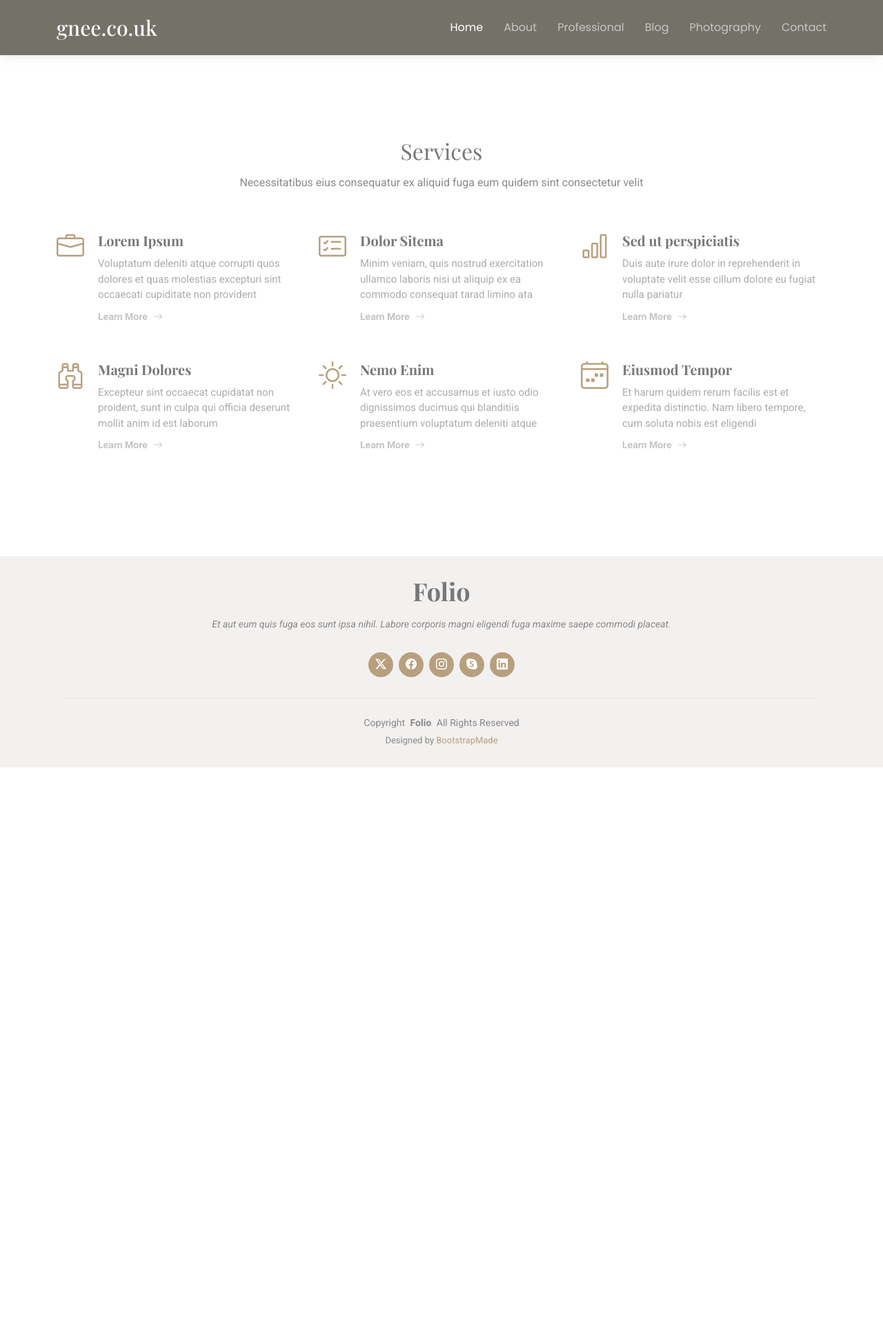
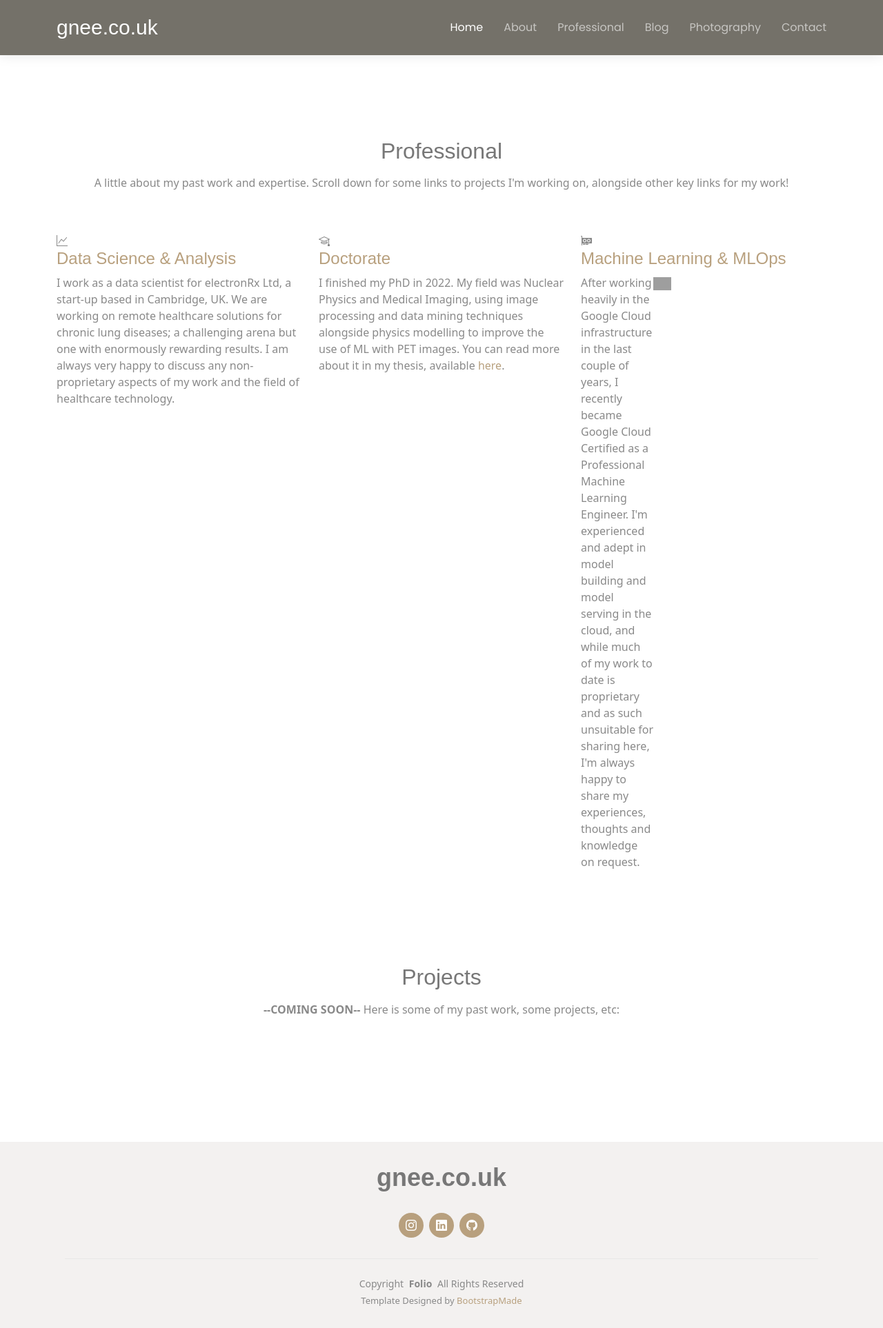
Before and after one commit to gnee-git/gnee-website, a Flask app: page /professional in a window 1280 px wide. Shown: the whole page at 69% size. Before the commit the page ends 1113 px from the top, so only its background shows below. Run offline with Flask 3, Linux system fonts and the light colour scheme; parts of the project's set-up code (start-up, migrations or seed data) failed here and were passed over; some libraries are stand-ins or nearby versions; some web fonts are replaced; grey boxes are pictures that could not be loaded.

Commit message:
Filling out website - minor changes to database manager.

```diff
--- a/app.py
+++ b/app.py
@@ -33,4 +33,4 @@ def professional():
     return render_template('professional.html')
 
 if __name__ == '__main__':
-    app.run(debug=True)
+    app.run(port=8000, debug=True)
--- a/create_db.py
+++ b/create_db.py
@@ -32,7 +32,7 @@ class Post(db.Model):
     blog_title = db.Column(db.String(255), nullable=True)
     blog_text = db.Column(db.Text, nullable=True)
 
-    def __init__(self, post_type, photography_url, photography_comment, blog_title, blog_text):
+    def __init__(self, post_type, photography_url=None, photography_comment=None, blog_title=None, blog_text=None):
         # generate a random 4 digit integer for the id
         self.id = random.randint(1000, 9999)
         self.date_time = datetime.datetime.now()
--- a/post_manager.py
+++ b/post_manager.py
@@ -2,7 +2,7 @@ import os
 import datetime
 from tkinter import Tk, Label, Button, Entry, Text, filedialog
 from google.cloud import storage
-from database.models import db, Post
+from create_db import db, Post
 from flask import Flask
 from config import Config
 import json
@@ -58,7 +58,7 @@ def create_blog_post():
     blog_title.pack()
 
     Label(blog_window, text="Enter your blog post in Markdown:").pack()
-    blog_text = Text(blog_window, height=100, width=350)
+    blog_text = Text(blog_window, height=50, width=80)
     blog_text.pack()
 
     Button(blog_window, text="Save", command=save_blog_post).pack()
--- a/static/css/main.css
+++ b/static/css/main.css
@@ -12,10 +12,17 @@
 --------------------------------------------------------------*/
 /* Fonts */
 :root {
+  --default-font: "League Spartan",  system-ui, -apple-system, "Segoe UI", Roboto, "Helvetica Neue", Arial, "Noto Sans", "Liberation Sans", sans-serif, "Apple Color Emoji", "Segoe UI Emoji", "Segoe UI Symbol", "Noto Color Emoji";
+  --heading-font: "HK Grotesk Wide",  sans-serif;
+  --nav-font: "Poppins",  sans-serif;
+}
+
+/* ORIGINAL - :root {
   --default-font: "Roboto",  system-ui, -apple-system, "Segoe UI", Roboto, "Helvetica Neue", Arial, "Noto Sans", "Liberation Sans", sans-serif, "Apple Color Emoji", "Segoe UI Emoji", "Segoe UI Symbol", "Noto Color Emoji";
   --heading-font: "Playfair Display",  sans-serif;
   --nav-font: "Poppins",  sans-serif;
-}
+}*/
+
 
 /* Global Colors - The following color variables are used throughout the website. Updating them here will change the color scheme of the entire website */
 :root {
--- a/templates/base.html
+++ b/templates/base.html
@@ -32,6 +32,9 @@
   <script src="https://cdn.jsdelivr.net/npm/bootstrap@5.3.3/dist/js/bootstrap.bundle.min.js" integrity="sha384-YvpcrYf0tY3lHB60NNkmXc5s9fDVZLESaAA55NDzOxhy9GkcIdslK1eN7N6jIeHz" crossorigin="anonymous"></script>
   <script src="https://cdn.jsdelivr.net/npm/@popperjs/core@2.11.8/dist/umd/popper.min.js" integrity="sha384-I7E8VVD/ismYTF4hNIPjVp/Zjvgyol6VFvRkX/vR+Vc4jQkC+hVqc2pM8ODewa9r" crossorigin="anonymous"></script>
   <script src="https://cdn.jsdelivr.net/npm/bootstrap@5.3.3/dist/js/bootstrap.min.js" integrity="sha384-0pUGZvbkm6XF6gxjEnlmuGrJXVbNuzT9qBBavbLwCsOGabYfZo0T0to5eqruptLy" crossorigin="anonymous"></script>
+  <!-- This should let us render Markdown for the blog posts: -->
+  <script type="module" src="https://cdn.jsdelivr.net/npm/zero-md@3?register"></script>
+
   <!-- =======================================================
   * Template Name: Folio
   * Template URL: https://bootstrapmade.com/folio-bootstrap-portfolio-template/
@@ -83,14 +86,12 @@
 
   <footer id="footer" class="footer light-background">
     <div class="container">
-      <h3 class="sitename">Folio</h3>
-      <p>Et aut eum quis fuga eos sunt ipsa nihil. Labore corporis magni eligendi fuga maxime saepe commodi placeat.</p>
+      <h3 class="sitename">gnee.co.uk</h3>
+      <p></p>
       <div class="social-links d-flex justify-content-center">
-        <a href=""><i class="bi bi-twitter-x"></i></a>
-        <a href=""><i class="bi bi-facebook"></i></a>
-        <a href=""><i class="bi bi-instagram"></i></a>
-        <a href=""><i class="bi bi-skype"></i></a>
-        <a href=""><i class="bi bi-linkedin"></i></a>
+        <a href="https://www.instagram.com/g.n_e_e/"><i class="bi bi-instagram"></i></a>
+        <a href="https://www.linkedin.com/in/george-needham/"><i class="bi bi-linkedin"></i></a>
+        <a href="https://github.com/gnee-git"><i class="bi bi-github"></i></a>
       </div>
       <div class="container">
         <div class="copyright">
@@ -101,11 +102,12 @@
           <!-- You can delete the links only if you've purchased the pro version. -->
           <!-- Licensing information: https://bootstrapmade.com/license/ -->
           <!-- Purchase the pro version with working PHP/AJAX contact form: [buy-url] -->
-          Designed by <a href="https://bootstrapmade.com/">BootstrapMade</a>
+          Template Designed by <a href="https://bootstrapmade.com/">BootstrapMade</a>
         </div>
       </div>
     </div>
   </footer>
+
 
   <!-- Scroll Top -->
   <a href="#" id="scroll-top" class="scroll-top d-flex align-items-center justify-content-center"><i class="bi bi-arrow-up-short"></i></a>
--- a/templates/professional.html
+++ b/templates/professional.html
@@ -8,73 +8,63 @@
 
     <!-- Section Title -->
     <div class="container section-title" data-aos="fade-up">
-        <h2>Services</h2>
-        <p>Necessitatibus eius consequatur ex aliquid fuga eum quidem sint consectetur velit</p>
+        <h2>Professional</h2>
+        <p>A little about my past work and expertise. Scroll down for some links to projects I'm working on, alongside other key links for my work!</p>
     </div><!-- End Section Title -->
 
-    <div class="container">
 
-        <div class="row gy-4">
+    <div class="container" data-aos="fade-up" data-aos-delay="100">
 
-        <div class="col-lg-4 col-md-6 service-item d-flex" data-aos="fade-up" data-aos-delay="100">
-            <div class="icon flex-shrink-0"><i class="bi bi-briefcase"></i></div>
-            <div>
-            <h4 class="title">Lorem Ipsum</h4>
-            <p class="description">Voluptatum deleniti atque corrupti quos dolores et quas molestias excepturi sint occaecati cupiditate non provident</p>
-            <a href="service-details.html" class="readmore stretched-link"><span>Learn More</span><i class="bi bi-arrow-right"></i></a>
+        <div class="row">
+            <div class="col-lg-4 col-md-6 d-flex align-items-stretch" data-aos="zoom-in" data-aos-delay="300">
+                <div class="icon-box">
+                    <div class="icon"><i class="bi bi-graph-up"></i></div>
+                    <h4><a href="">Data Science & Analysis</a></h4>
+                    <p>I work as a data scientist for electronRx Ltd, a start-up based in Cambridge, UK. We are working on remote healthcare solutions for chronic lung diseases; a challenging arena but one with enormously rewarding results. I am always very happy to discuss any non-proprietary aspects of my work and the field of healthcare technology. </p>
+                </div>
             </div>
-        </div>
-        <!-- End Service Item -->
 
-        <div class="col-lg-4 col-md-6 service-item d-flex" data-aos="fade-up" data-aos-delay="200">
-            <div class="icon flex-shrink-0"><i class="bi bi-card-checklist"></i></div>
-            <div>
-            <h4 class="title">Dolor Sitema</h4>
-            <p class="description">Minim veniam, quis nostrud exercitation ullamco laboris nisi ut aliquip ex ea commodo consequat tarad limino ata</p>
-            <a href="service-details.html" class="readmore stretched-link"><span>Learn More</span><i class="bi bi-arrow-right"></i></a>
+            <div class="col-lg-4 col-md-6 d-flex align-items-stretch" data-aos="zoom-in" data-aos-delay="100">
+                <div class="icon-box">
+                    <div class="icon"><i class="bi bi-mortarboard"></i></div>
+                    <h4><a href="">Doctorate</a></h4>
+                    <p>
+                        I finished my PhD in 2022. My field was Nuclear Physics and Medical Imaging, using image processing and data mining techniques alongside physics modelling to improve the use of ML with PET images. You can read more about it in my thesis, available <a href="https://research.manchester.ac.uk/en/studentTheses/assessing-the-robustness-of-radiomics-features-in-oncology-pet">here</a>.
+                    </p>
+                </div>
             </div>
-        </div><!-- End Service Item -->
 
-        <div class="col-lg-4 col-md-6 service-item d-flex" data-aos="fade-up" data-aos-delay="300">
-            <div class="icon flex-shrink-0"><i class="bi bi-bar-chart"></i></div>
-            <div>
-            <h4 class="title">Sed ut perspiciatis</h4>
-            <p class="description">Duis aute irure dolor in reprehenderit in voluptate velit esse cillum dolore eu fugiat nulla pariatur</p>
-            <a href="service-details.html" class="readmore stretched-link"><span>Learn More</span><i class="bi bi-arrow-right"></i></a>
+            <div class="col-lg-4 col-md-6 d-flex align-items-stretch" data-aos="zoom-in" data-aos-delay="200">
+                <div class="icon-box">
+                    <div class="icon"><i class="bi bi-gpu-card"></i></div>
+                    <h4><a href="">Machine Learning & MLOps</a></h4>
+                    <div class="col-lg-4 col-md-6 d-flex align-items-stretch" data-aos="zoom-in" data-aos-delay="200">
+                    <p>
+                        After working heavily in the Google Cloud infrastructure in the last couple of years, I recently became Google Cloud Certified as a Professional Machine Learning Engineer. I'm experienced and adept in model building and model serving in the cloud, and while much of my work to date is proprietary and as such unsuitable for sharing here, I'm always happy to share my experiences, thoughts and knowledge on request.
+                    </p>
+                    <!-- Include an image inline here that scales appropriately-->
+                     <p>
+                        <img src="https://storage.googleapis.com/gnee-website/BDG_CERT_Generic_Professional_Cloud_512x512_RGB.png" alt="Machine Learning" style="width:190%;height:auto;">
+                    </p>
+                    </div>
+                </div>
             </div>
-        </div><!-- End Service Item -->
 
-        <div class="col-lg-4 col-md-6 service-item d-flex" data-aos="fade-up" data-aos-delay="400">
-            <div class="icon flex-shrink-0"><i class="bi bi-binoculars"></i></div>
-            <div>
-            <h4 class="title">Magni Dolores</h4>
-            <p class="description">Excepteur sint occaecat cupidatat non proident, sunt in culpa qui officia deserunt mollit anim id est laborum</p>
-            <a href="service-details.html" class="readmore stretched-link"><span>Learn More</span><i class="bi bi-arrow-right"></i></a>
-            </div>
-        </div><!-- End Service Item -->
-
-        <div class="col-lg-4 col-md-6 service-item d-flex" data-aos="fade-up" data-aos-delay="500">
-            <div class="icon flex-shrink-0"><i class="bi bi-brightness-high"></i></div>
-            <div>
-            <h4 class="title">Nemo Enim</h4>
-            <p class="description">At vero eos et accusamus et iusto odio dignissimos ducimus qui blanditiis praesentium voluptatum deleniti atque</p>
-            <a href="service-details.html" class="readmore stretched-link"><span>Learn More</span><i class="bi bi-arrow-right"></i></a>
-            </div>
-        </div><!-- End Service Item -->
-
-        <div class="col-lg-4 col-md-6 service-item d-flex" data-aos="fade-up" data-aos-delay="600">
-            <div class="icon flex-shrink-0"><i class="bi bi-calendar4-week"></i></div>
-            <div>
-            <h4 class="title">Eiusmod Tempor</h4>
-            <p class="description">Et harum quidem rerum facilis est et expedita distinctio. Nam libero tempore, cum soluta nobis est eligendi</p>
-            <a href="service-details.html" class="readmore stretched-link"><span>Learn More</span><i class="bi bi-arrow-right"></i></a>
-            </div>
-        </div><!-- End Service Item -->
 
         </div>
-
     </div>
-
     </section><!-- /Services Section -->
 
+
+    <section id="projects" class = "services section">
+
+    <!-- Section Title -->
+    <div class="container section-title" data-aos="fade-up">
+        <h2>Projects</h2>
+        <p><b>--COMING SOON--</b> Here is some of my past work, some projects, etc: </p>
+    </div><!-- End Section Title -->
+
+
+
+    </section>
     {% endblock %}
```
Also changed, not shown: templates/blog.html (+7 -3 lines), templates/index.html (+38 -82 lines), gnee-database.sqlite (added).
